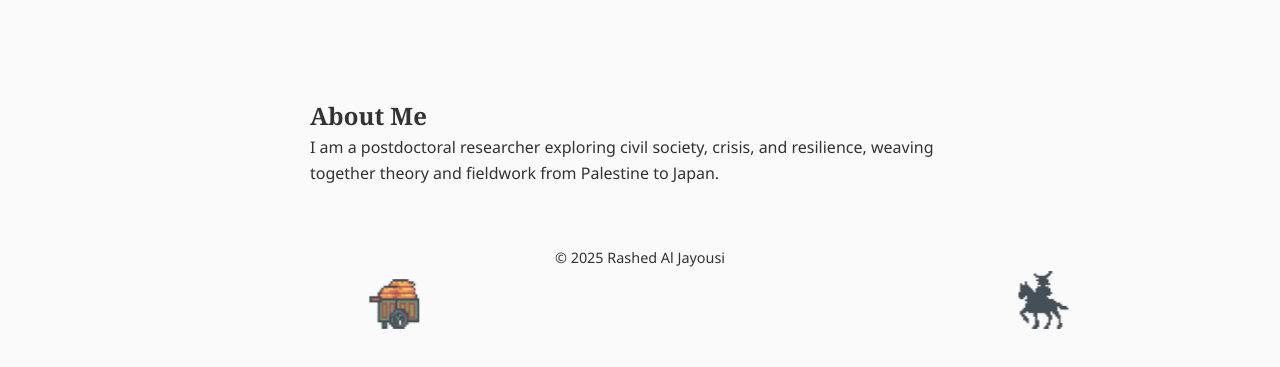
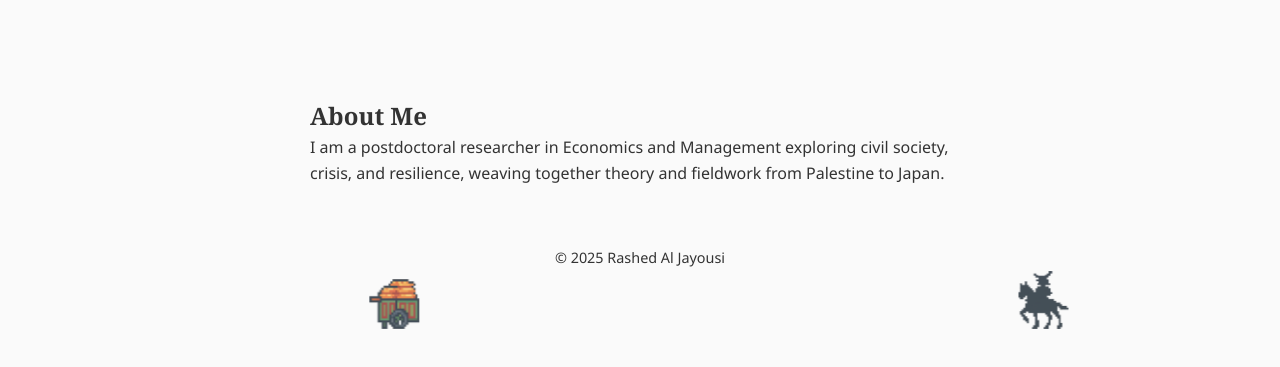
Before and after one commit to Dynamicalpotato/my-portfolio, a plain HTML site: page index.html in a window 1280 px wide. Shown: the part 391-758 px from the top of the page. Drawn offline with Linux system fonts and the light colour scheme.

Commit message:
Update index.html

```diff
--- a/index.html
+++ b/index.html
@@ -44,7 +44,7 @@
   <main>
     <section id="about" class="fade-in">
       <h2>About Me</h2>
-      <p>I am a postdoctoral researcher exploring civil society, crisis, and resilience, weaving together theory and fieldwork from Palestine to Japan.</p>
+      <p>I am a postdoctoral researcher in Economics and Management exploring civil society, crisis, and resilience, weaving together theory and fieldwork from Palestine to Japan.</p>
     </section>
 
     <!-- Your CV, Publications, Contact sections go here, also add class="fade-in" -->
```
